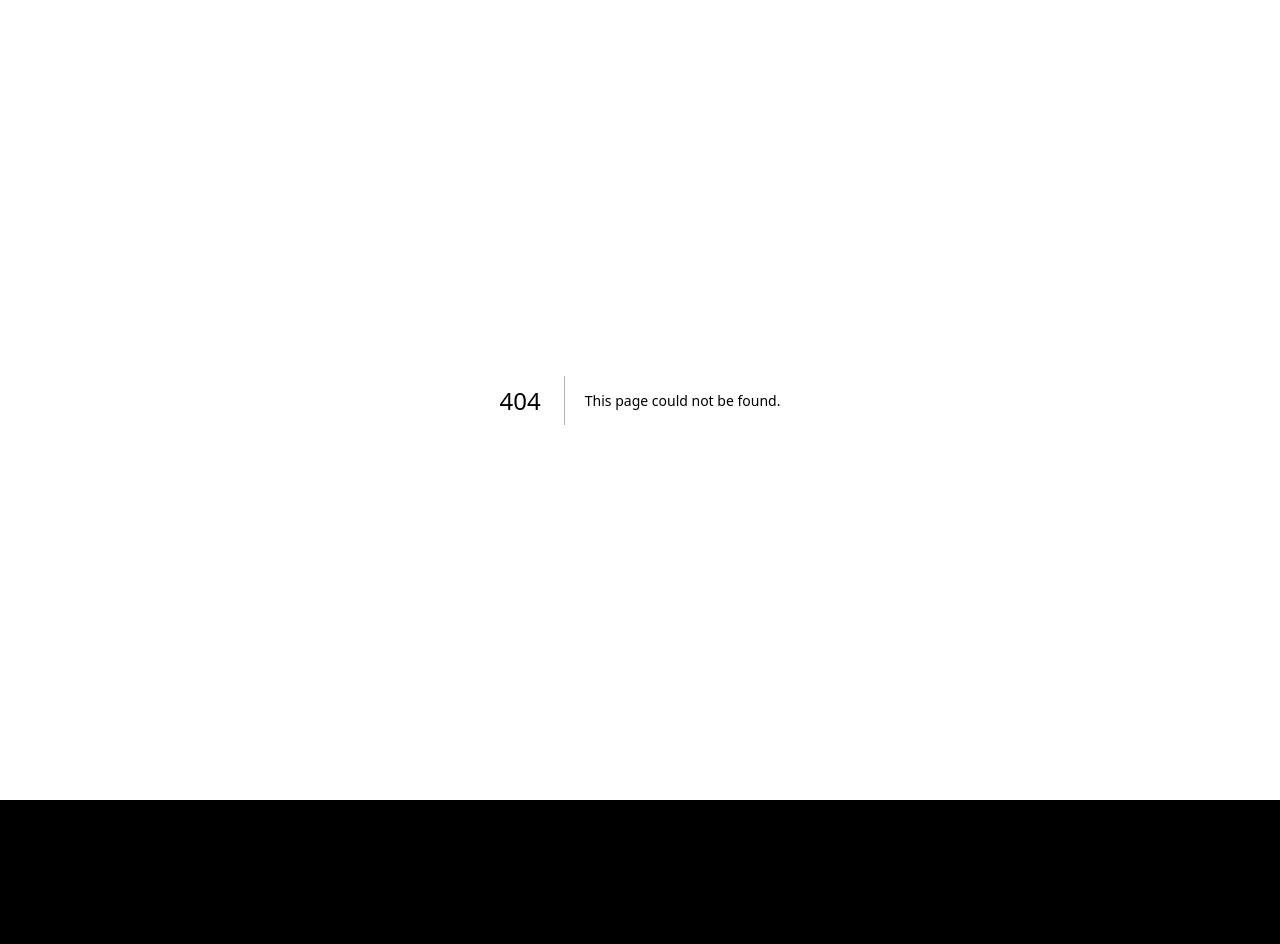
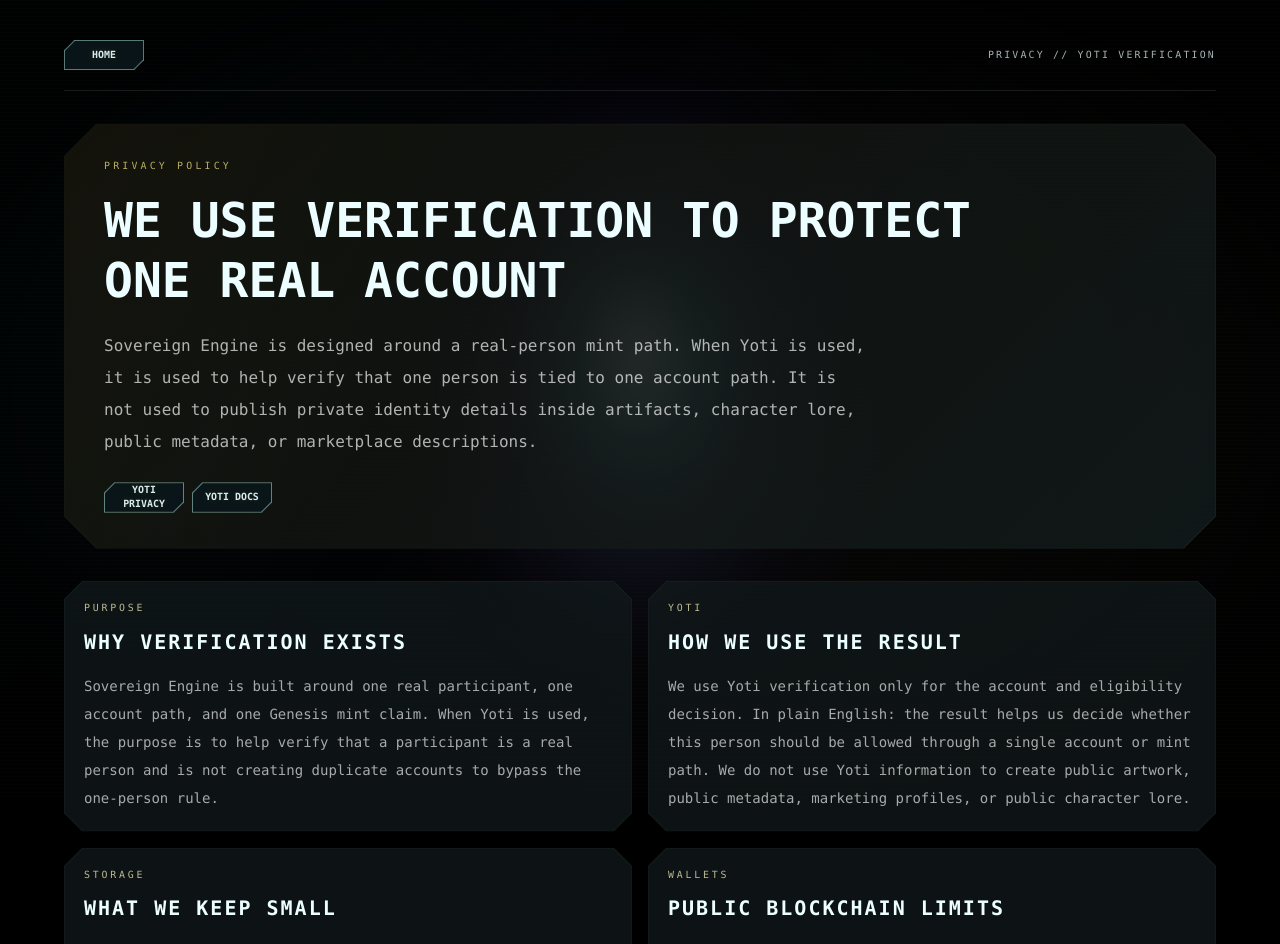
Before and after one commit to 477heat/sovereign-portal, a Next.js app: page /privacy-policy in a window 1280 px wide. Before the commit this address had no page. Shown: the top 944 px of the page. Before the commit the page ends 800 px from the top, so only its background shows below. Built offline with nearby package versions, Linux system fonts and the light colour scheme.

Commit message:
Add privacy policy page

```diff
--- a/app/page.tsx
+++ b/app/page.tsx
@@ -463,6 +463,9 @@
           <Link href="/archive" className="chamfer-nav-link">
             Archive
           </Link>
+          <Link href="/privacy-policy" className="chamfer-nav-link">
+            Privacy
+          </Link>
           <a
             className="chamfer-nav-link"
             href="https://discord.com/channels/1510790887125291138/1510791200234406040"
--- /dev/null
+++ b/app/privacy-policy/page.tsx
@@ -0,0 +1,143 @@
+import type { Metadata } from "next";
+import Link from "next/link";
+import TunnelBackdrop from "@/components/TunnelBackdrop";
+
+export const metadata: Metadata = {
+  title: "Privacy Policy | Sovereign Engine",
+  description:
+    "Plain-language privacy policy for Sovereign Engine, including how Yoti identity verification may be used when enabled.",
+};
+
+const privacyCards = [
+  {
+    label: "Purpose",
+    title: "Why Verification Exists",
+    body: "Sovereign Engine is built around one real participant, one account path, and one Genesis mint claim. When Yoti is used, the purpose is to help verify that a participant is a real person and is not creating duplicate accounts to bypass the one-person rule.",
+  },
+  {
+    label: "Yoti",
+    title: "How We Use The Result",
+    body: "We use Yoti verification only for the account and eligibility decision. In plain English: the result helps us decide whether this person should be allowed through a single account or mint path. We do not use Yoti information to create public artwork, public metadata, marketing profiles, or public character lore.",
+  },
+  {
+    label: "Storage",
+    title: "What We Keep Small",
+    body: "Our goal is to keep only the minimum information needed to operate the account, verify eligibility, prevent duplicate claims, process orders, and maintain required records. Raw identity details should not be placed in public NFT metadata, public URLs, or public readouts.",
+  },
+  {
+    label: "Wallets",
+    title: "Public Blockchain Limits",
+    body: "Wallet addresses, token ownership, token IDs, contract activity, and on-chain mint events are public by nature. We can limit what personal details we publish, but we cannot make public blockchain records private after they are written on-chain.",
+  },
+];
+
+const policySections = [
+  {
+    title: "Information You May Provide",
+    body: "Depending on the page or feature, you may provide a wallet address, name fields, date of birth, order information, agreement confirmations, or account-verification information. Some of this may be required before a mint or future account action can continue.",
+  },
+  {
+    title: "Yoti Identity Verification",
+    body: "If Yoti verification is enabled, Yoti may collect and process identity information according to Yoti's own privacy notices. Sovereign Engine uses the verification outcome for eligibility, duplicate-account prevention, and account safety. We are not trying to turn that information into a public profile.",
+  },
+  {
+    title: "Why One Account Matters",
+    body: "The project is designed to favor real people over bot farms, repeat claims, or automated account farming. Verification helps protect a fair launch path, future Progeny eligibility, and the idea that each participant begins from one real origin.",
+  },
+  {
+    title: "How We Avoid Public Exposure",
+    body: "Generated artifacts should use public-safe markers, token references, wallet-linked ownership state, derived stats, and approved metadata. Raw personal identity data should stay out of public artifact descriptions and ordinary marketplace metadata.",
+  },
+  {
+    title: "Payments And Orders",
+    body: "When checkout is active, payment and order data may be handled by payment providers and backend services so the mint path can confirm whether an order is paid, pending, failed, or ready. Payment providers have their own privacy and data practices.",
+  },
+  {
+    title: "Questions Or Removal Requests",
+    body: "If you have a privacy question, contact the project through the public contact link. Some information can be corrected or removed from app systems, but public blockchain transactions cannot be erased by us once they exist on-chain.",
+  },
+];
+
+export default function PrivacyPolicyPage() {
+  return (
+    <main className="info-control-page relative isolate min-h-screen overflow-x-hidden bg-black px-5 py-6 font-mono text-white md:px-10 md:py-10">
+      <TunnelBackdrop layer="page" variant="diffused" />
+
+      <div className="relative z-10 mx-auto max-w-6xl">
+        <nav className="mb-8 flex flex-col gap-3 border-b border-cyan-200/10 pb-5 text-[0.62rem] uppercase tracking-[0.22em] text-cyan-50/70 md:flex-row md:items-center md:justify-between">
+          <Link href="/" className="chamfer-nav-link chamfer-nav-link--compact">
+            Home
+          </Link>
+          <div>Privacy // Yoti Verification</div>
+        </nav>
+
+        <header className="chamfer-panel chamfer-panel--command mb-8 px-6 py-7 md:px-10 md:py-9">
+          <p className="text-[0.62rem] uppercase tracking-[0.32em] text-yellow-200/70">
+            Privacy Policy
+          </p>
+          <h1 className="mt-4 max-w-4xl text-3xl font-semibold uppercase leading-tight tracking-normal text-cyan-50 md:text-5xl">
+            We Use Verification To Protect One Real Account
+          </h1>
+          <p className="mt-5 max-w-3xl text-base leading-8 text-white/68">
+            Sovereign Engine is designed around a real-person mint path. When
+            Yoti is used, it is used to help verify that one person is tied to
+            one account path. It is not used to publish private identity details
+            inside artifacts, character lore, public metadata, or marketplace
+            descriptions.
+          </p>
+          <div className="mt-6 flex flex-wrap gap-2 text-[10px] uppercase tracking-[0.18em]">
+            <a
+              className="chamfer-nav-link chamfer-nav-link--compact"
+              href="https://www.yoti.com/privacy/"
+              rel="noopener noreferrer"
+              target="_blank"
+            >
+              Yoti Privacy
+            </a>
+            <a
+              className="chamfer-nav-link chamfer-nav-link--compact"
+              href="https://developers.yoti.com/"
+              rel="noopener noreferrer"
+              target="_blank"
+            >
+              Yoti Docs
+            </a>
+          </div>
+        </header>
+
+        <section className="mb-8 grid gap-4 md:grid-cols-2">
+          {privacyCards.map((card) => (
+            <article
+              className="chamfer-panel chamfer-panel--readout chamfer-panel--all-corners px-5 py-5"
+              key={card.title}
+            >
+              <p className="text-[0.62rem] uppercase tracking-[0.28em] text-yellow-100/72">
+                {card.label}
+              </p>
+              <h2 className="mt-3 text-xl font-semibold uppercase tracking-[0.1em] text-cyan-50">
+                {card.title}
+              </h2>
+              <p className="mt-4 text-sm leading-7 text-white/64">{card.body}</p>
+            </article>
+          ))}
+        </section>
+
+        <section className="space-y-4 pb-12">
+          {policySections.map((section) => (
+            <article
+              className="chamfer-panel chamfer-panel--policy chamfer-panel--all-corners px-6 py-6"
+              key={section.title}
+            >
+              <h2 className="text-base font-semibold uppercase tracking-[0.16em] text-cyan-50">
+                {section.title}
+              </h2>
+              <p className="mt-3 text-sm leading-7 text-white/62 md:text-base md:leading-8">
+                {section.body}
+              </p>
+            </article>
+          ))}
+        </section>
+      </div>
+    </main>
+  );
+}
```
